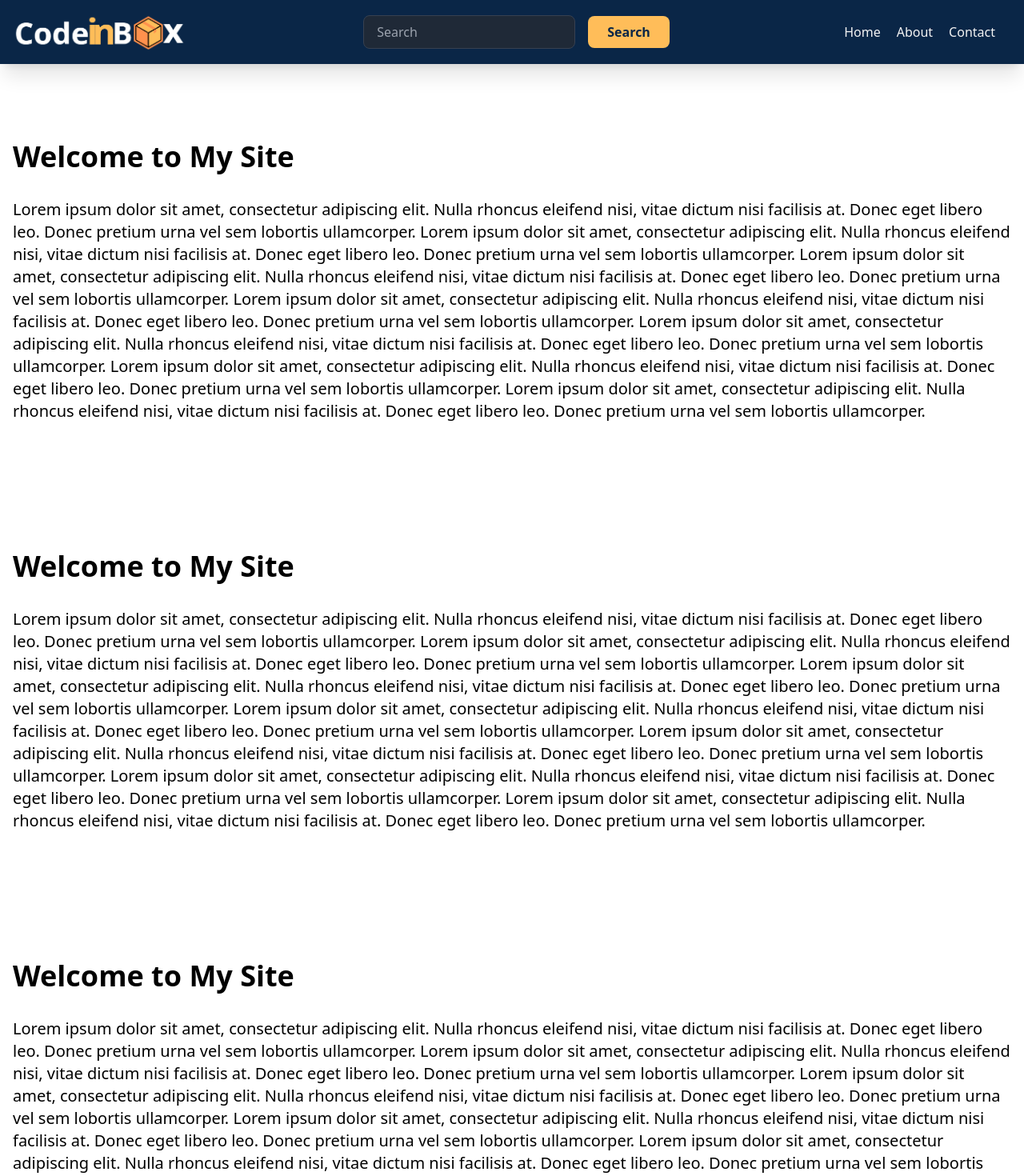
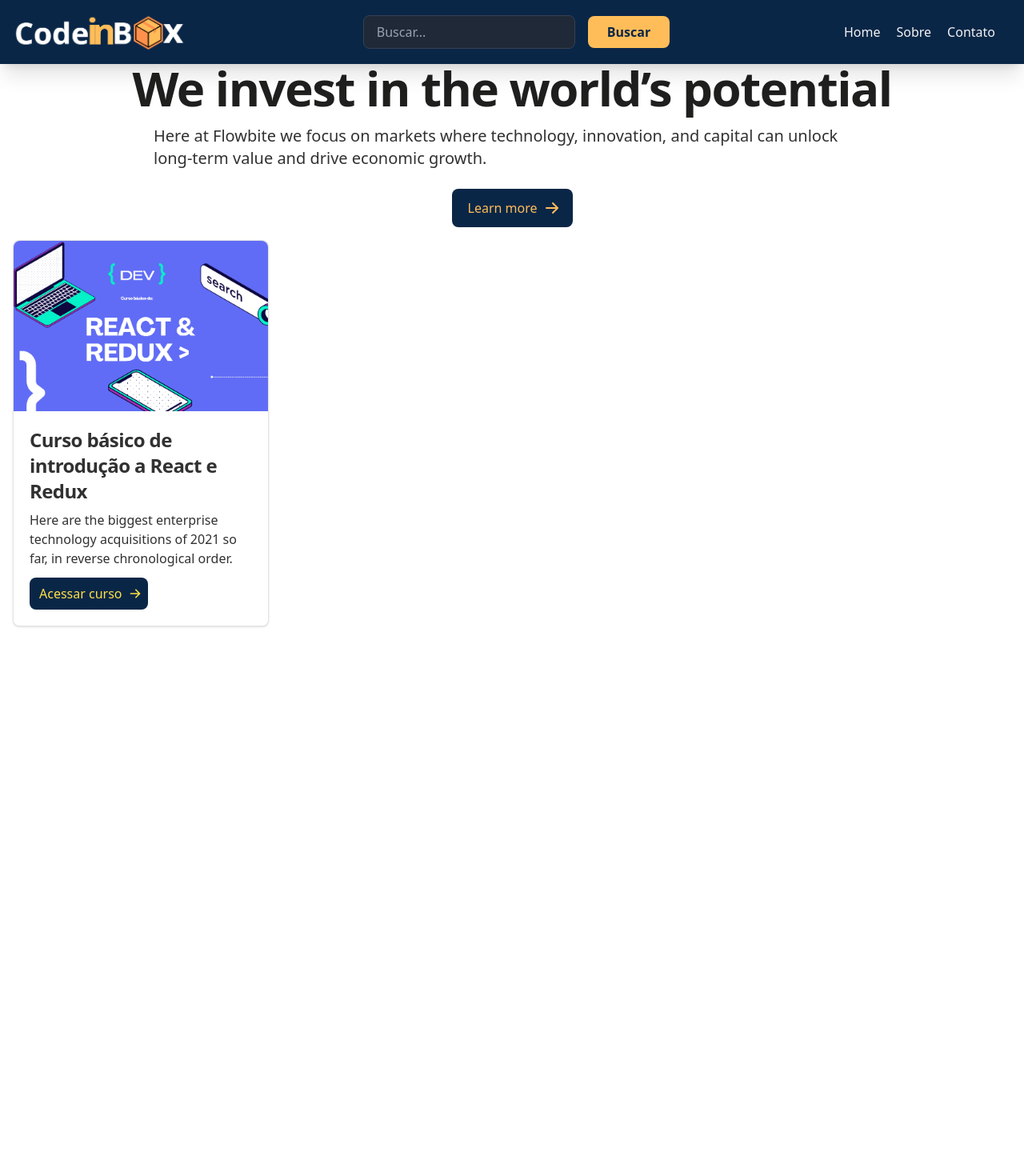
Before and after one commit to moisesgui/code-in-box, a React (Create React App) app: page / in a window 1280 px wide. Shown: the top 1470 px of the page at 80% size. After the commit the page ends 800 px from the top, so only its background shows below. Built offline with nearby package versions, Linux system fonts and the light colour scheme.

Commit message:
[feat]Product-card created

```diff
--- a/src/pages/Home/Home.js
+++ b/src/pages/Home/Home.js
@@ -1,120 +1,57 @@
 import React from "react";
-import logo from '../../assets/imagens/logo01.png'
+
+
+import logoCode from '../../assets/imagens/logo01.png';
+import burgerMenu from '../../assets/imagens/burger-menu.png';
+import { ProductCard } from "../../shared/components/productCard/ProductCard";
 import './Home.scss';
 
-
 export const Home = () => {
-
   return (
-    <div className="flex flex-col h-screen">
-      {/* Header */}
-      <header className="bg-blue text-gray-50 shadow-xl">
-        <div className="container flex flex-wrap mx-auto p-4 justify-between flex-col md:flex-row items-center">
-          <a href="#"  className="flex title-font font-medium items-center text-white mb-4 md:mb-0 cursor-pointer">
-            <img src={logo} alt="code-logo" width={220} />
+    <div className="home-container">
+      <header>
+        <div className="header__content">
+          <div class="header__logo-container">
+          <button href="#"  className="md:hidden js-burgerMenu">
+            <img src={burgerMenu} alt="code-logo" width={36} />
+          </button>
+          <a href="#"  className="header_content--logo">
+            <img src={logoCode} alt="code-logo" width={220} />
           </a>
-          <form className="">
+          </div>
+          <form>
             <input
-              className="bg-gray-800 text-white rounded-lg border border-gray-700 focus:outline-none focus:border-indigo-500 text-base px-4 py-2 mr-4 w-full md:w-auto"
-              placeholder="Search"
+              placeholder="Buscar..."
               type="text"
             />
-            <button className="inline-flex items-center text-blue font-semibold bg-yellow-500 border-0 py-2 px-6 focus:outline-none hover:bg-yellow-200 rounded-lg">
-              Search
+            <button className="search-button">
+              Buscar
             </button>
           </form>
-          <nav className="">
+          <nav className="hidden md:flex">
             <a href="#" className="mr-5 hover:text-white">Home</a>
-            <a href="#" className="mr-5 hover:text-white">About</a>
-            <a href="#" className="mr-5 hover:text-white">Contact</a>
+            <a href="#" className="mr-5 hover:text-white">Sobre</a>
+            <a href="#" className="mr-5 hover:text-white">Contato</a>
           </nav>
         </div>
       </header>
 
-      {/* Content */}
-      <div className="flex-grow">
-        <div className="container mx-auto px-4 pt-16 lg:pt-24 pb-8">
-          <h2 className="text-4xl font-bold mb-8">Welcome to My Site</h2>
-          <p className="text-xl mb-8">
-            Lorem ipsum dolor sit amet, consectetur adipiscing elit. Nulla
-            rhoncus eleifend nisi, vitae dictum nisi facilisis at. Donec eget
-            libero leo. Donec pretium urna vel sem lobortis ullamcorper.
-            Lorem ipsum dolor sit amet, consectetur adipiscing elit. Nulla
-            rhoncus eleifend nisi, vitae dictum nisi facilisis at. Donec eget
-            libero leo. Donec pretium urna vel sem lobortis ullamcorper.
-            Lorem ipsum dolor sit amet, consectetur adipiscing elit. Nulla
-            rhoncus eleifend nisi, vitae dictum nisi facilisis at. Donec eget
-            libero leo. Donec pretium urna vel sem lobortis ullamcorper.
-            Lorem ipsum dolor sit amet, consectetur adipiscing elit. Nulla
-            rhoncus eleifend nisi, vitae dictum nisi facilisis at. Donec eget
-            libero leo. Donec pretium urna vel sem lobortis ullamcorper.
-            Lorem ipsum dolor sit amet, consectetur adipiscing elit. Nulla
-            rhoncus eleifend nisi, vitae dictum nisi facilisis at. Donec eget
-            libero leo. Donec pretium urna vel sem lobortis ullamcorper.
-            Lorem ipsum dolor sit amet, consectetur adipiscing elit. Nulla
-            rhoncus eleifend nisi, vitae dictum nisi facilisis at. Donec eget
-            libero leo. Donec pretium urna vel sem lobortis ullamcorper.
-            Lorem ipsum dolor sit amet, consectetur adipiscing elit. Nulla
-            rhoncus eleifend nisi, vitae dictum nisi facilisis at. Donec eget
-            libero leo. Donec pretium urna vel sem lobortis ullamcorper.
+      <section>
+          <div className="hero">
+              <h1 class="mb-4 text-4xl font-extrabold leading-none tracking-tight text-gray-900 md:text-5xl lg:text-6xl dark:text-white">We invest in the world’s potential</h1>
+              <p class="mb-6 text-lg font-normal text-gray-500 lg:text-xl sm:px-16 xl:px-48 dark:text-gray-400">Here at Flowbite we focus on markets where technology, innovation, and capital can unlock long-term value and drive economic growth.</p>
+              <a href="#" class="inline-flex items-center justify-center px-5 py-3 text-base font-medium text-center text-yellow-500 bg-blue rounded-lg hover:bg-yellow-600">
+                  Learn more
+                  <svg class="w-5 h-5 ml-2 -mr-1" fill="currentColor" viewBox="0 0 20 20" xmlns="http://www.w3.org/2000/svg"><path fill-rule="evenodd" d="M10.293 3.293a1 1 0 011.414 0l6 6a1 1 0 010 1.414l-6 6a1 1 0 01-1.414-1.414L14.586 11H3a1 1 0 110-2h11.586l-4.293-4.293a1 1 0 010-1.414z" clip-rule="evenodd"></path></svg>
+              </a>
+          </div>
+      </section>
 
-          </p>
+      <section>
+        <div className="product-card-container">
+          <ProductCard />
         </div>
-        <div className="container mx-auto px-4 pt-16 lg:pt-24 pb-8">
-          <h2 className="text-4xl font-bold mb-8">Welcome to My Site</h2>
-          <p className="text-xl mb-8">
-            Lorem ipsum dolor sit amet, consectetur adipiscing elit. Nulla
-            rhoncus eleifend nisi, vitae dictum nisi facilisis at. Donec eget
-            libero leo. Donec pretium urna vel sem lobortis ullamcorper.
-            Lorem ipsum dolor sit amet, consectetur adipiscing elit. Nulla
-            rhoncus eleifend nisi, vitae dictum nisi facilisis at. Donec eget
-            libero leo. Donec pretium urna vel sem lobortis ullamcorper.
-            Lorem ipsum dolor sit amet, consectetur adipiscing elit. Nulla
-            rhoncus eleifend nisi, vitae dictum nisi facilisis at. Donec eget
-            libero leo. Donec pretium urna vel sem lobortis ullamcorper.
-            Lorem ipsum dolor sit amet, consectetur adipiscing elit. Nulla
-            rhoncus eleifend nisi, vitae dictum nisi facilisis at. Donec eget
-            libero leo. Donec pretium urna vel sem lobortis ullamcorper.
-            Lorem ipsum dolor sit amet, consectetur adipiscing elit. Nulla
-            rhoncus eleifend nisi, vitae dictum nisi facilisis at. Donec eget
-            libero leo. Donec pretium urna vel sem lobortis ullamcorper.
-            Lorem ipsum dolor sit amet, consectetur adipiscing elit. Nulla
-            rhoncus eleifend nisi, vitae dictum nisi facilisis at. Donec eget
-            libero leo. Donec pretium urna vel sem lobortis ullamcorper.
-            Lorem ipsum dolor sit amet, consectetur adipiscing elit. Nulla
-            rhoncus eleifend nisi, vitae dictum nisi facilisis at. Donec eget
-            libero leo. Donec pretium urna vel sem lobortis ullamcorper.
-
-          </p>
-        </div>
-        <div className="container mx-auto px-4 pt-16 lg:pt-24 pb-8">
-          <h2 className="text-4xl font-bold mb-8">Welcome to My Site</h2>
-          <p className="text-xl mb-8">
-            Lorem ipsum dolor sit amet, consectetur adipiscing elit. Nulla
-            rhoncus eleifend nisi, vitae dictum nisi facilisis at. Donec eget
-            libero leo. Donec pretium urna vel sem lobortis ullamcorper.
-            Lorem ipsum dolor sit amet, consectetur adipiscing elit. Nulla
-            rhoncus eleifend nisi, vitae dictum nisi facilisis at. Donec eget
-            libero leo. Donec pretium urna vel sem lobortis ullamcorper.
-            Lorem ipsum dolor sit amet, consectetur adipiscing elit. Nulla
-            rhoncus eleifend nisi, vitae dictum nisi facilisis at. Donec eget
-            libero leo. Donec pretium urna vel sem lobortis ullamcorper.
-            Lorem ipsum dolor sit amet, consectetur adipiscing elit. Nulla
-            rhoncus eleifend nisi, vitae dictum nisi facilisis at. Donec eget
-            libero leo. Donec pretium urna vel sem lobortis ullamcorper.
-            Lorem ipsum dolor sit amet, consectetur adipiscing elit. Nulla
-            rhoncus eleifend nisi, vitae dictum nisi facilisis at. Donec eget
-            libero leo. Donec pretium urna vel sem lobortis ullamcorper.
-            Lorem ipsum dolor sit amet, consectetur adipiscing elit. Nulla
-            rhoncus eleifend nisi, vitae dictum nisi facilisis at. Donec eget
-            libero leo. Donec pretium urna vel sem lobortis ullamcorper.
-            Lorem ipsum dolor sit amet, consectetur adipiscing elit. Nulla
-            rhoncus eleifend nisi, vitae dictum nisi facilisis at. Donec eget
-            libero leo. Donec pretium urna vel sem lobortis ullamcorper.
-
-          </p>
-        </div>
-      </div>
+      </section>
     </div>
   );
 }
--- a/src/pages/Home/Home.scss
+++ b/src/pages/Home/Home.scss
@@ -1,4 +1,44 @@
-header {
-    position: sticky;
-    top: 0;
+@import '../../App.scss';
+
+.home-container {
+    @apply flex flex-col h-screen;
+
+    header {
+        @apply bg-blue text-gray-50 shadow-xl sticky top-0;
+
+        .header__content {
+            @apply container flex flex-wrap mx-auto p-4 justify-between flex-col md:flex-row items-center;
+
+            &--logo {
+                @apply flex font-sans font-medium items-center text-white mb-4 md:mb-0 cursor-pointer
+            }
+        }
+
+        input {
+            @apply bg-gray-800 text-white rounded-lg border border-gray-700 focus:outline-none focus:border-indigo-500 text-base px-4 py-2 mr-4 w-full md:w-auto;
+        }
+
+        .search-button {
+            @apply inline-flex items-center text-blue font-semibold bg-yellow-500 border-0 py-2 px-6 focus:outline-none hover:bg-yellow-200 rounded-lg;
+        }
+
+        @include mobile {
+
+            form {
+                @apply flex pt-4;
+            }
+
+            .header__logo-container {
+                @apply w-full flex flex-row items-center justify-around;
+            }
+        }
+    }
+
+    .product-card-container {
+        @apply w-full flex m-auto items-center p-4;
+    }
+
+    .hero {
+        @apply flex flex-col items-center justify-center;
+    }
 }
--- a/src/shared/components/productCard/ProductCard.js
+++ b/src/shared/components/productCard/ProductCard.js
@@ -0,0 +1,25 @@
+import React from "react";
+
+import thumbnail from '../../../assets/imagens/react-thumbnail.png'
+import './ProductCard.scss';
+
+export const ProductCard = () => {
+
+	return (
+		<div className="card-container">
+			<img src={thumbnail} alt="course thumbnails" />
+			<div className="p-5">
+				<a href="#">
+					<h5>Curso básico de introdução a React e Redux</h5>
+				</a>
+				<p className="card-description">Here are the biggest enterprise technology acquisitions of 2021 so far, in reverse chronological order.</p>
+				<div className="w-full items-end">
+					<a href="#" className="card-description--button">
+						Acessar curso
+						<svg aria-hidden="true" className="w-4 h-4 ml-2 -mr-1" fill="currentColor" viewBox="0 0 20 20" xmlns="http://www.w3.org/2000/svg"><path fill-rule="evenodd" d="M10.293 3.293a1 1 0 011.414 0l6 6a1 1 0 010 1.414l-6 6a1 1 0 01-1.414-1.414L14.586 11H3a1 1 0 110-2h11.586l-4.293-4.293a1 1 0 010-1.414z" clip-rule="evenodd"></path></svg>
+					</a>
+				</div>
+			</div>
+		</div>
+	);
+}
--- a/src/shared/components/productCard/ProductCard.scss
+++ b/src/shared/components/productCard/ProductCard.scss
@@ -0,0 +1,21 @@
+@import "../../../App.scss";
+
+.card-container {
+    @apply w-80 bg-white border border-gray-200 rounded-lg shadow dark:bg-gray-800 dark:border-gray-700;
+
+    img {
+        @apply rounded-t-lg cursor-pointer;
+    }
+
+    h5 {
+        @apply mb-2 text-2xl font-bold tracking-tight text-gray-500 dark:text-white;
+    }
+
+    .card-description {
+        @apply mb-3 font-normal text-gray-500;
+
+        &--button {
+            @apply inline-flex items-center px-3 py-2 text-sm text-base text-center text-yellow-300 bg-blue rounded-lg hover:bg-yellow-400 hover:text-blue hover:font-semibold;
+        }
+    }
+}
```
Also changed, not shown: src/assets/imagens/burger-menu.png (added), src/assets/imagens/react-thumbnail.png (added).
